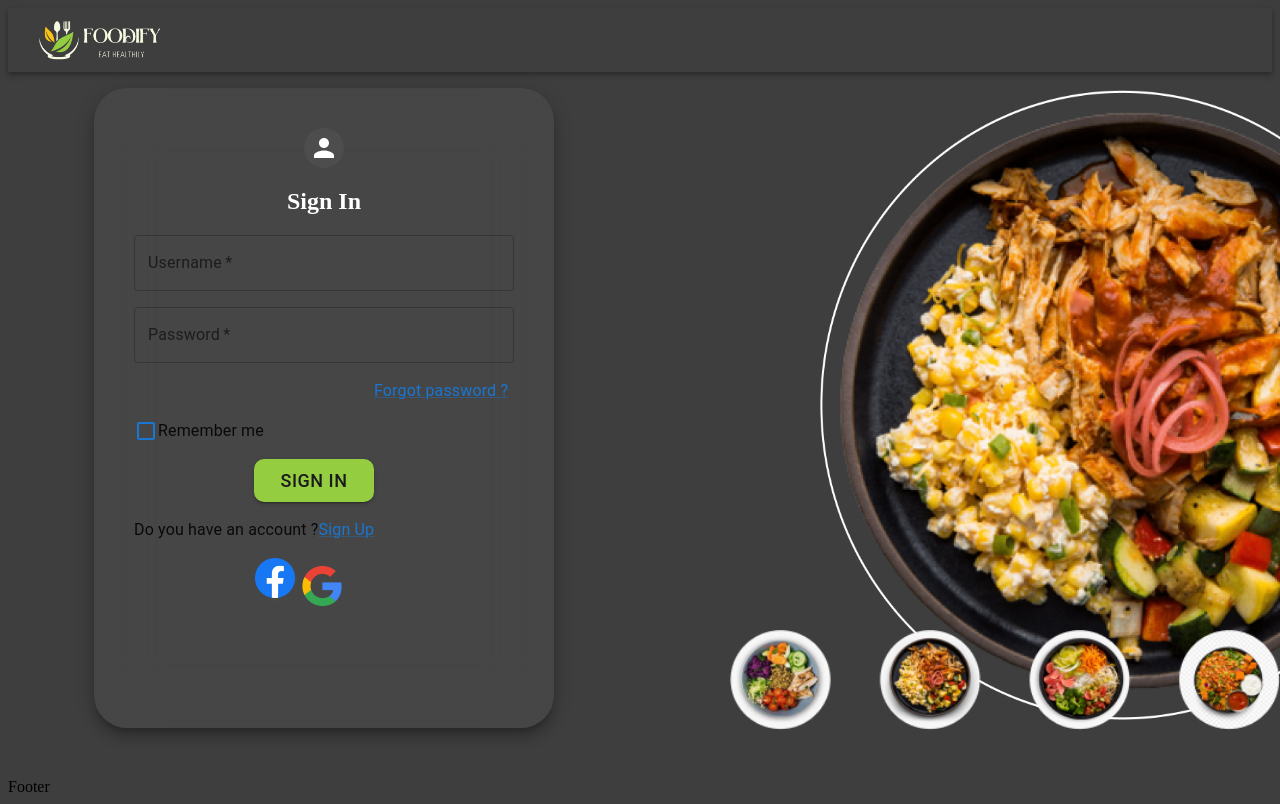
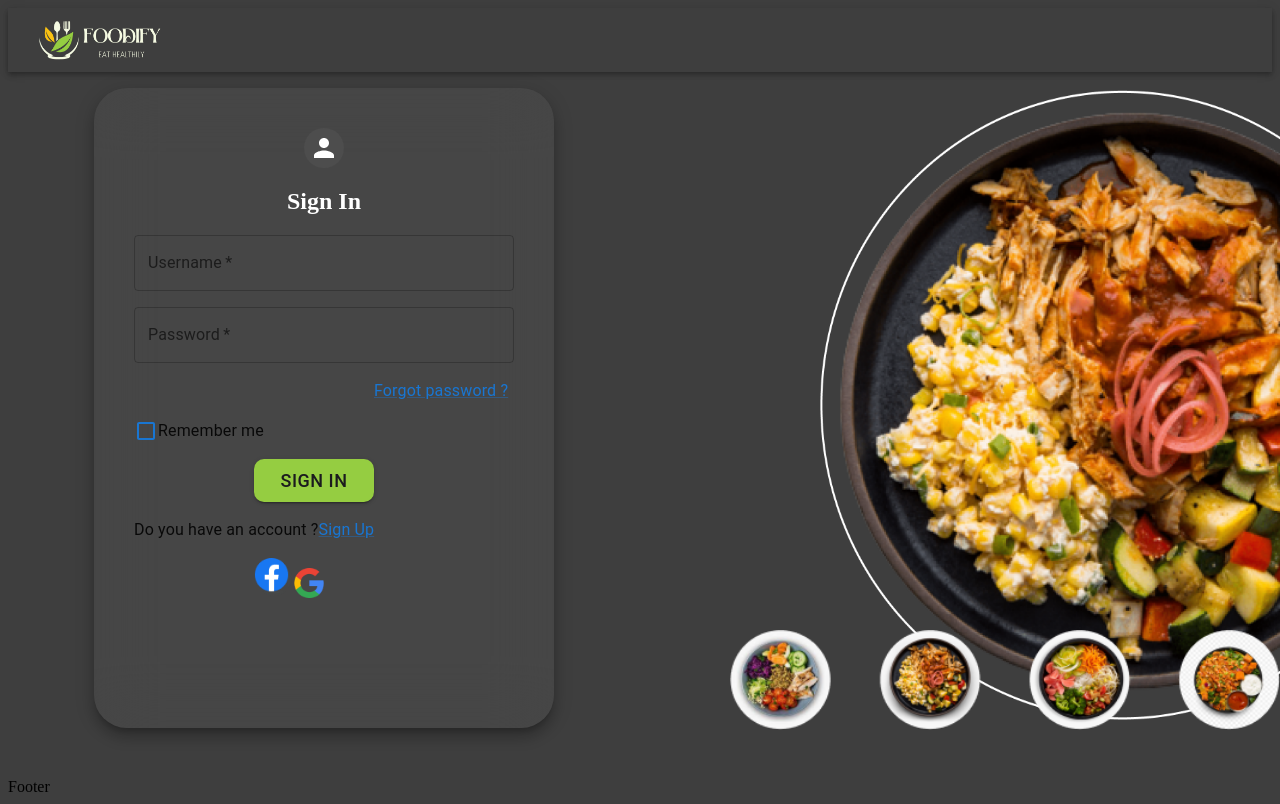
Before and after one commit to NIPUNMADHUSANKA/Foodify, a React (Create React App) app in the folder client/: page / in a window 1280 px wide. Shown: the top 804 px of the page. Built offline with nearby package versions, Linux system fonts and the light colour scheme.

Commit message:
fouth commit

```diff
--- a/client/src/App.css
+++ b/client/src/App.css
@@ -106,3 +106,13 @@ body{
 
     /* transform: rotate(10deg) */
   }
+
+  .social-icons-fb{
+    width: 40px;
+    height: 40px;
+  }
+
+  .social-icons-gg{
+    width: 30px;
+    height: 30px;
+  }
--- a/client/src/components/login/LoginBanner.js
+++ b/client/src/components/login/LoginBanner.js
@@ -64,8 +64,8 @@ const btnstyle={margin:'8px 0'}
                             </Typography>
 
                             <Typography style={{ marginTop: 16, marginLeft:120 }} >
-                            <img src={Facebook} alt="Logo" />
-                            <img src={Google} alt="Logo" />
+                            <img src={Facebook} alt="Logo" className='social-icons-fb' />
+                            <img src={Google} alt="Logo" className='social-icons-gg' />
                             </Typography>
 
                         </Paper>
```
